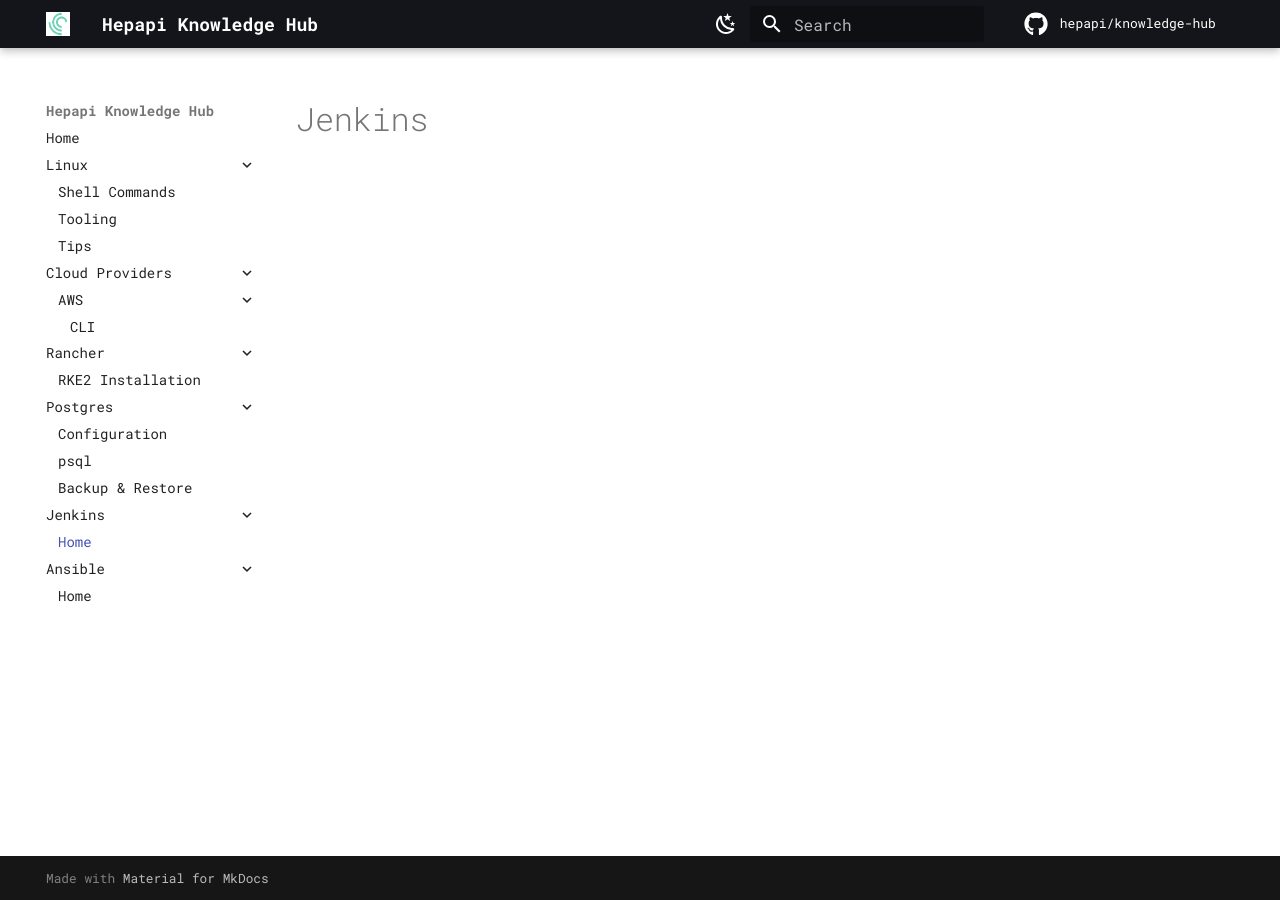
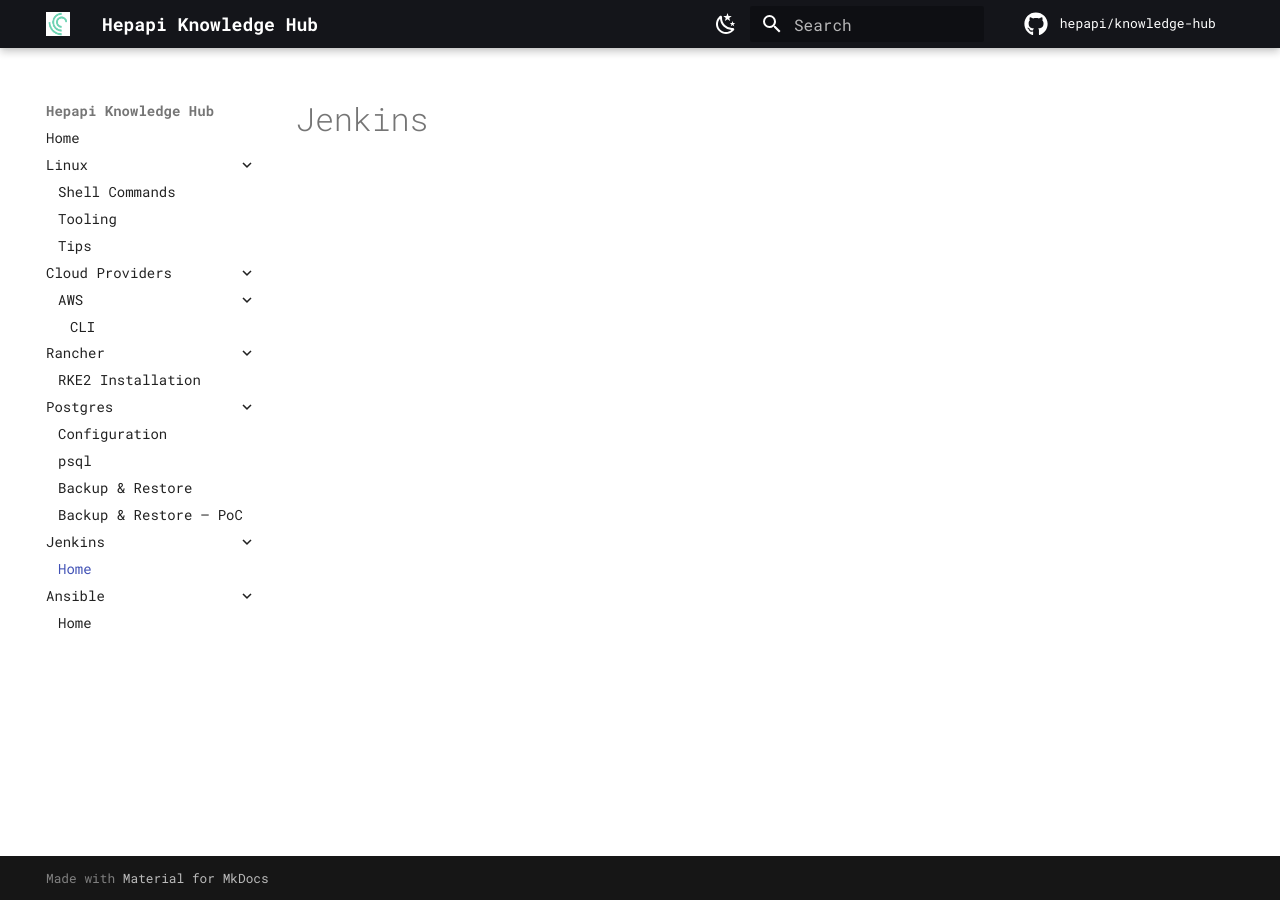
Before and after one commit to hepapi/knowledge-hub, an MkDocs documentation site: the page built from docs/jenkins/README.md, in a window 1280 px wide. Built offline with MkDocs 1.6.1 and Material for MkDocs 9.7.7, drawn with Linux system fonts in a browser that asks for light colours; comment, search, counter and statistics services are not loaded.

Commit message:
updating postgres path

```diff
--- a/mkdocs.yml
+++ b/mkdocs.yml
@@ -27,6 +27,7 @@
       - 'Configuration': postgres/configuration.md
       - 'psql': postgres/psql.md
       - 'Backup & Restore': postgres/backup-restore.md
+      - 'Backup & Restore — PoC': postgres/poc-backup-restore.md
     # - Kubernetes:
     #     - 'Kubectl': kubernetes/kubectl.md
     #     - 'Kustomize': kubernetes/kustomize.md
```
